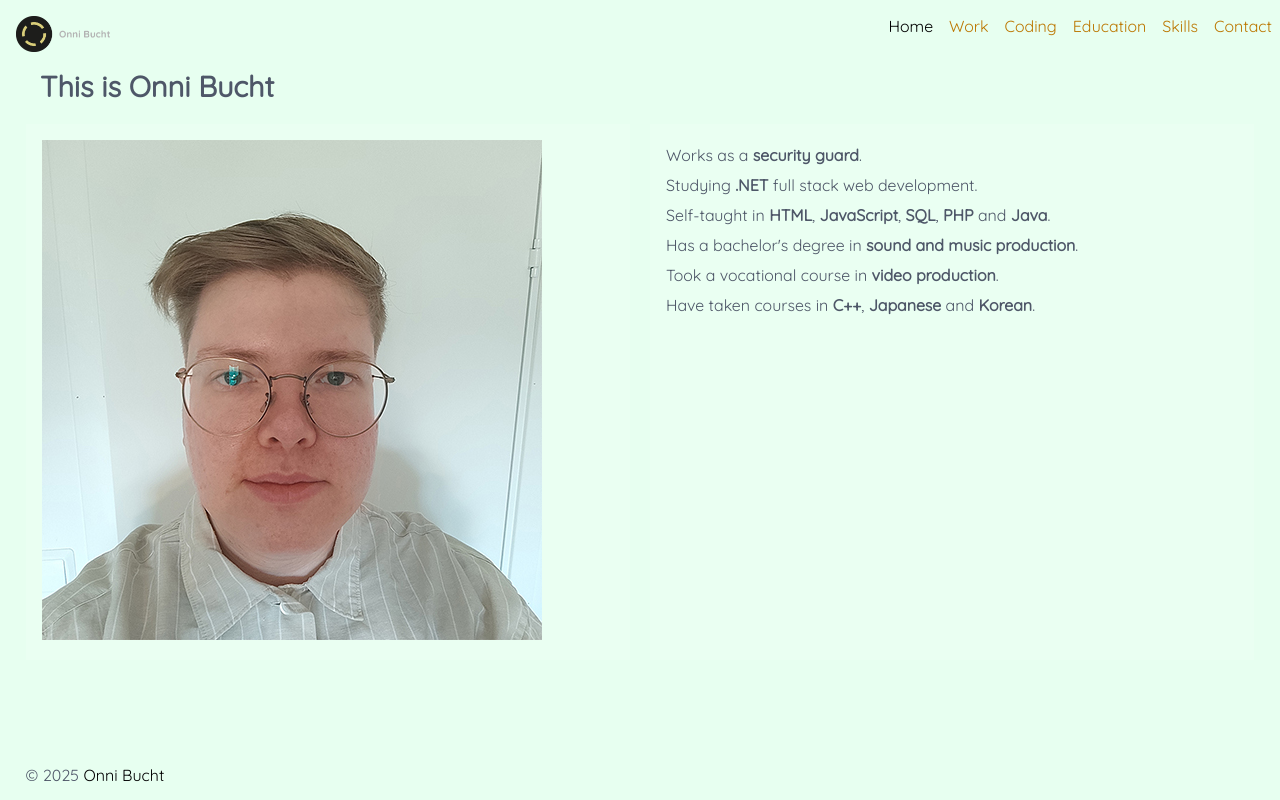
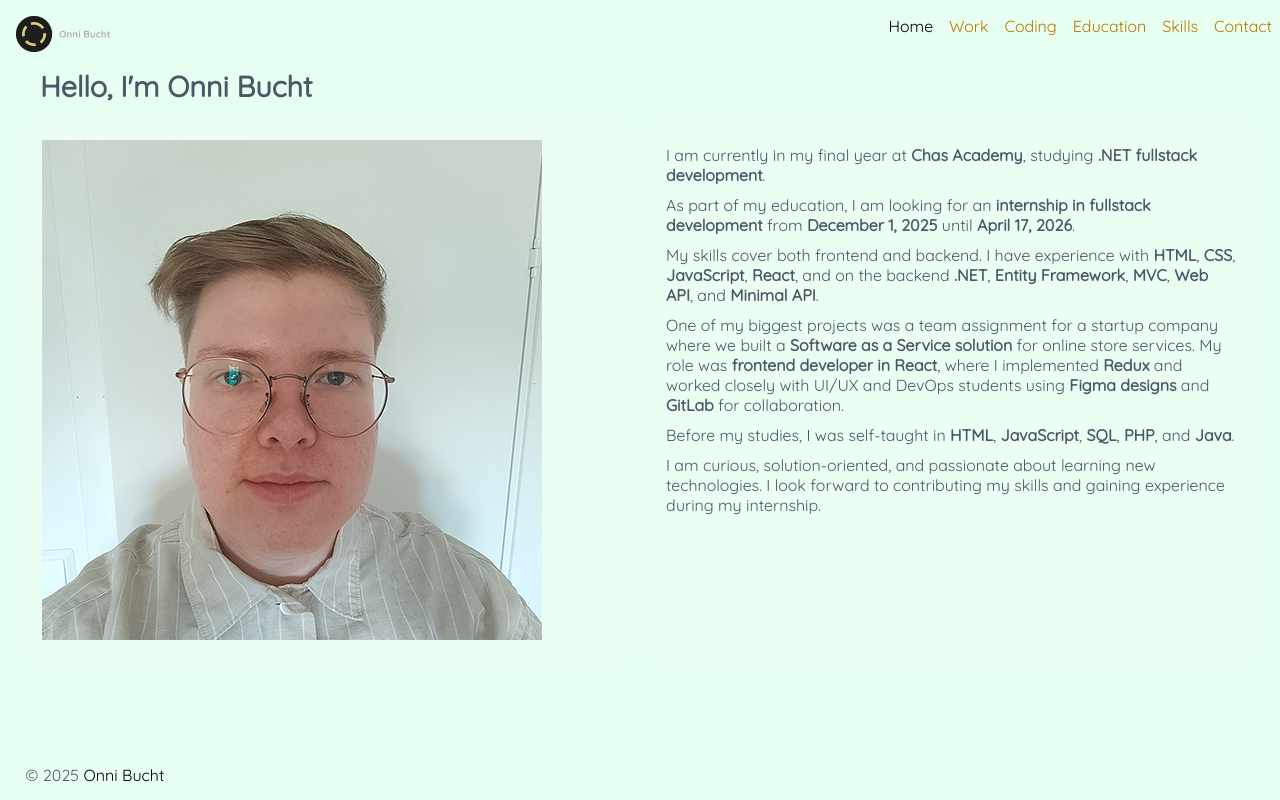
Before and after one commit to onni82/onni82.github.io, a React (Vite) app: page / in a window 1280 px wide. Built offline with nearby package versions, Linux system fonts and the light colour scheme.

Commit message:
Updated text

```diff
--- a/src/pages/Home.tsx
+++ b/src/pages/Home.tsx
@@ -4,18 +4,63 @@ import squareprofile from "../images/squareprofile.jpg";
 const Home: React.FC = () => {
 	return (
 		<>
-			<h1>This is Onni Bucht</h1>
+			<h1>Hello, I'm Onni Bucht</h1>
 			<div>
 				<section>
-					<img className="fit-image" src={squareprofile} alt="Profile picture of Onni Bucht" />
+					<img
+						className="fit-image"
+						src={squareprofile}
+						alt="Profile picture of Onni Bucht"
+					/>
 				</section>
 				<section>
-					<p>Works as a <span className="bold-text">security guard</span>.</p>
-					<p>Studying <span className="bold-text">.NET</span> full stack web development.</p>
-					<p>Self-taught in <span className="bold-text">HTML</span>, <span className="bold-text">JavaScript</span>, <span className="bold-text">SQL</span>, <span className="bold-text">PHP</span> and <span className="bold-text">Java</span>.</p>
-					<p>Has a bachelor's degree in <span className="bold-text">sound and music production</span>.</p>
-					<p>Took a vocational course in <span className="bold-text">video production</span>.</p>
-					<p>Have taken courses in <span className="bold-text">C++</span>, <span className="bold-text">Japanese</span> and <span className="bold-text">Korean</span>.</p>
+					<p>
+						I am currently in my final year at{" "}
+						<span className="bold-text">Chas Academy</span>, studying{" "}
+						<span className="bold-text">.NET fullstack development</span>.
+					</p>
+					<p>
+						As part of my education, I am looking for an{" "}
+						<span className="bold-text">internship in fullstack development</span>{" "}
+						from <span className="bold-text">December 1, 2025</span> until{" "}
+						<span className="bold-text">April 17, 2026</span>.
+					</p>
+					<p>
+						My skills cover both frontend and backend. I have experience with{" "}
+						<span className="bold-text">HTML</span>,{" "}
+						<span className="bold-text">CSS</span>,{" "}
+						<span className="bold-text">JavaScript</span>,{" "}
+						<span className="bold-text">React</span>, and on the backend{" "}
+						<span className="bold-text">.NET</span>,{" "}
+						<span className="bold-text">Entity Framework</span>,{" "}
+						<span className="bold-text">MVC</span>,{" "}
+						<span className="bold-text">Web API</span>, and{" "}
+						<span className="bold-text">Minimal API</span>.
+					</p>
+					<p>
+						One of my biggest projects was a team assignment for a startup company
+						where we built a{" "}
+						<span className="bold-text">Software as a Service solution</span> for
+						online store services. My role was{" "}
+						<span className="bold-text">frontend developer in React</span>, where
+						I implemented <span className="bold-text">Redux</span> and worked
+						closely with UI/UX and DevOps students using{" "}
+						<span className="bold-text">Figma designs</span> and{" "}
+						<span className="bold-text">GitLab</span> for collaboration.
+					</p>
+					<p>
+						Before my studies, I was self-taught in{" "}
+						<span className="bold-text">HTML</span>,{" "}
+						<span className="bold-text">JavaScript</span>,{" "}
+						<span className="bold-text">SQL</span>,{" "}
+						<span className="bold-text">PHP</span>, and{" "}
+						<span className="bold-text">Java</span>.
+					</p>
+					<p>
+						I am curious, solution-oriented, and passionate about learning new
+						technologies. I look forward to contributing my skills and gaining
+						experience during my internship.
+					</p>
 				</section>
 			</div>
 		</>
@@ -23,3 +68,29 @@ const Home: React.FC = () => {
 };
 
 export default Home;
+
+// import React from "react";
+// import squareprofile from "../images/squareprofile.jpg";
+
+// const Home: React.FC = () => {
+// 	return (
+// 		<>
+// 			<h1>This is Onni Bucht</h1>
+// 			<div>
+// 				<section>
+// 					<img className="fit-image" src={squareprofile} alt="Profile picture of Onni Bucht" />
+// 				</section>
+// 				<section>
+// 					<p>Works as a <span className="bold-text">security guard</span>.</p>
+// 					<p>Studying <span className="bold-text">.NET</span> full stack web development.</p>
+// 					<p>Self-taught in <span className="bold-text">HTML</span>, <span className="bold-text">JavaScript</span>, <span className="bold-text">SQL</span>, <span className="bold-text">PHP</span> and <span className="bold-text">Java</span>.</p>
+// 					<p>Has a bachelor's degree in <span className="bold-text">sound and music production</span>.</p>
+// 					<p>Took a vocational course in <span className="bold-text">video production</span>.</p>
+// 					<p>Have taken courses in <span className="bold-text">C++</span>, <span className="bold-text">Japanese</span> and <span className="bold-text">Korean</span>.</p>
+// 				</section>
+// 			</div>
+// 		</>
+// 	);
+// };
+
+// export default Home;
```
